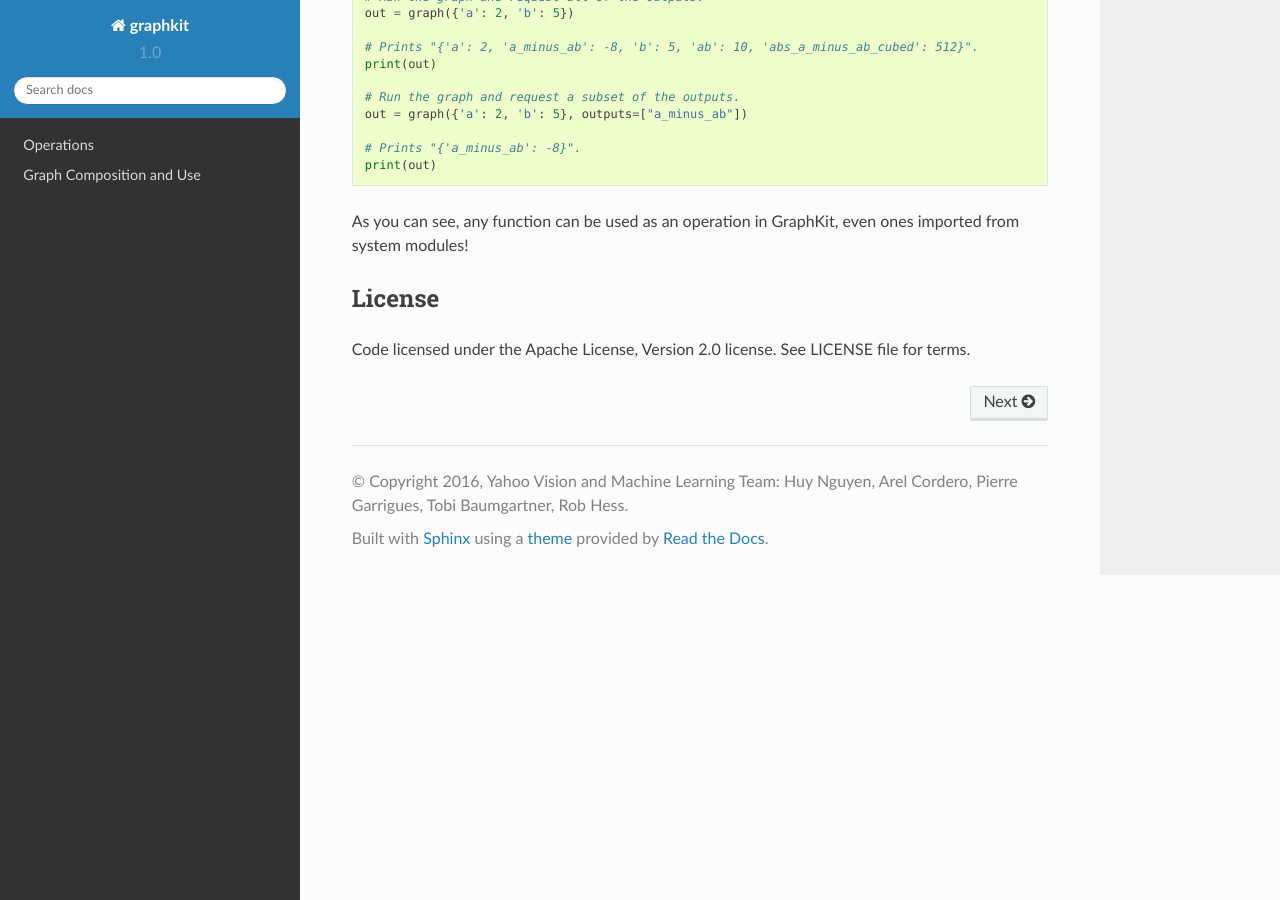
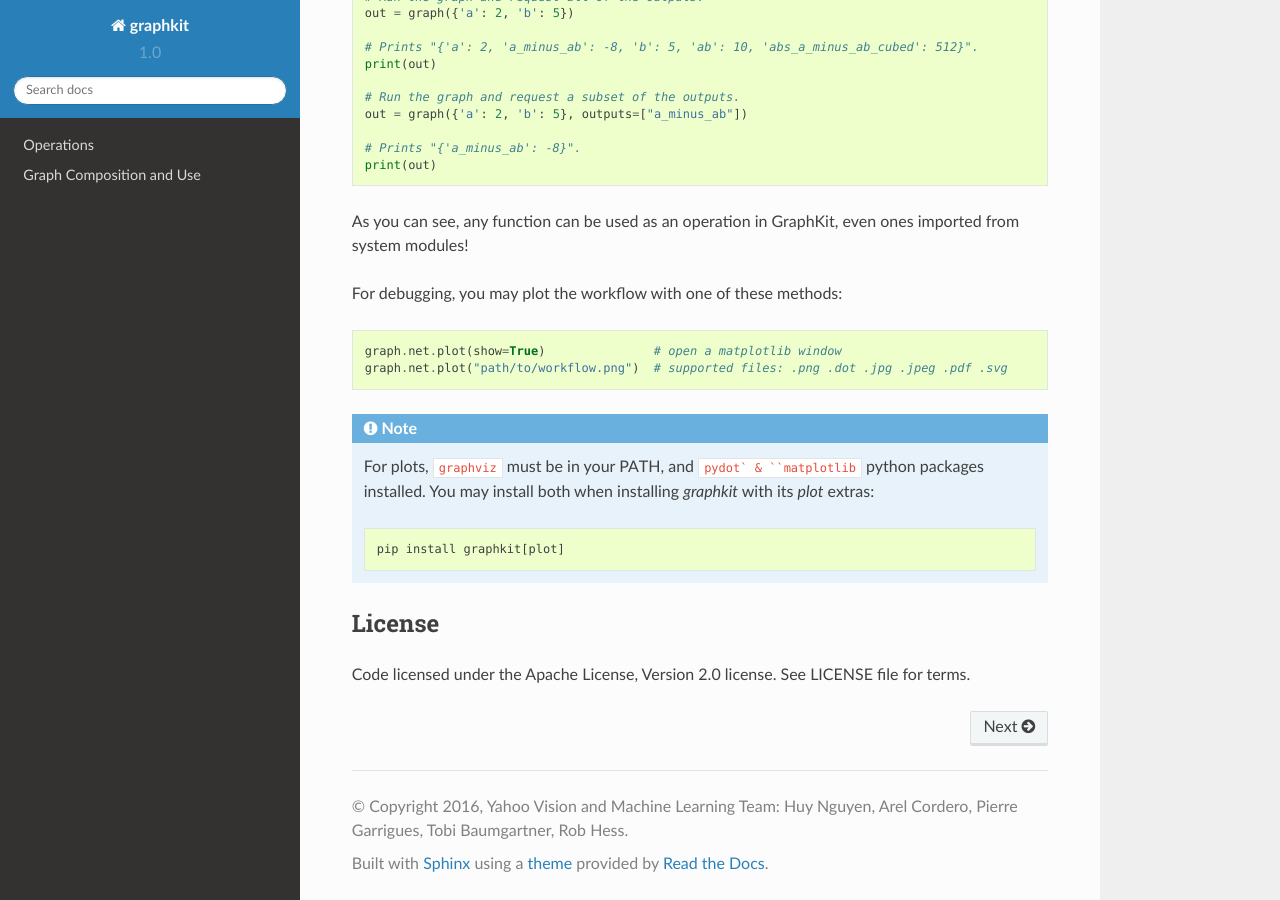
Before and after one commit to yahoo/graphkit, a Sphinx documentation site: the page built from docs/source/index.rst, in a window 1280 px wide and 900 px high, scrolled down 1325 px. Built offline with Sphinx 7.4.7 and the Read the Docs theme 2.0.0, drawn with Linux system fonts in a browser that asks for light colours; formulas are drawn with MathJax 3.

Commit message:
doc(#13): sample code to plot workflow diagram in intro

```diff
--- a/docs/source/index.rst
+++ b/docs/source/index.rst
@@ -69,6 +69,18 @@ Here's a Python script with an example GraphKit computation graph that produces
 
 As you can see, any function can be used as an operation in GraphKit, even ones imported from system modules!
 
+For debugging, you may plot the workflow with one of these methods::
+
+   graph.net.plot(show=True)               # open a matplotlib window
+   graph.net.plot("path/to/workflow.png")  # supported files: .png .dot .jpg .jpeg .pdf .svg
+
+.. NOTE::
+  For plots, ``graphviz`` must be in your PATH, and ``pydot` & ``matplotlib`` python packages installed.
+  You may install both when installing *graphkit* with its `plot` extras::
+
+      pip install graphkit[plot]
+
+
 License
 -------
 
```
Also changed, not shown: README.md (+13 -0 lines).
